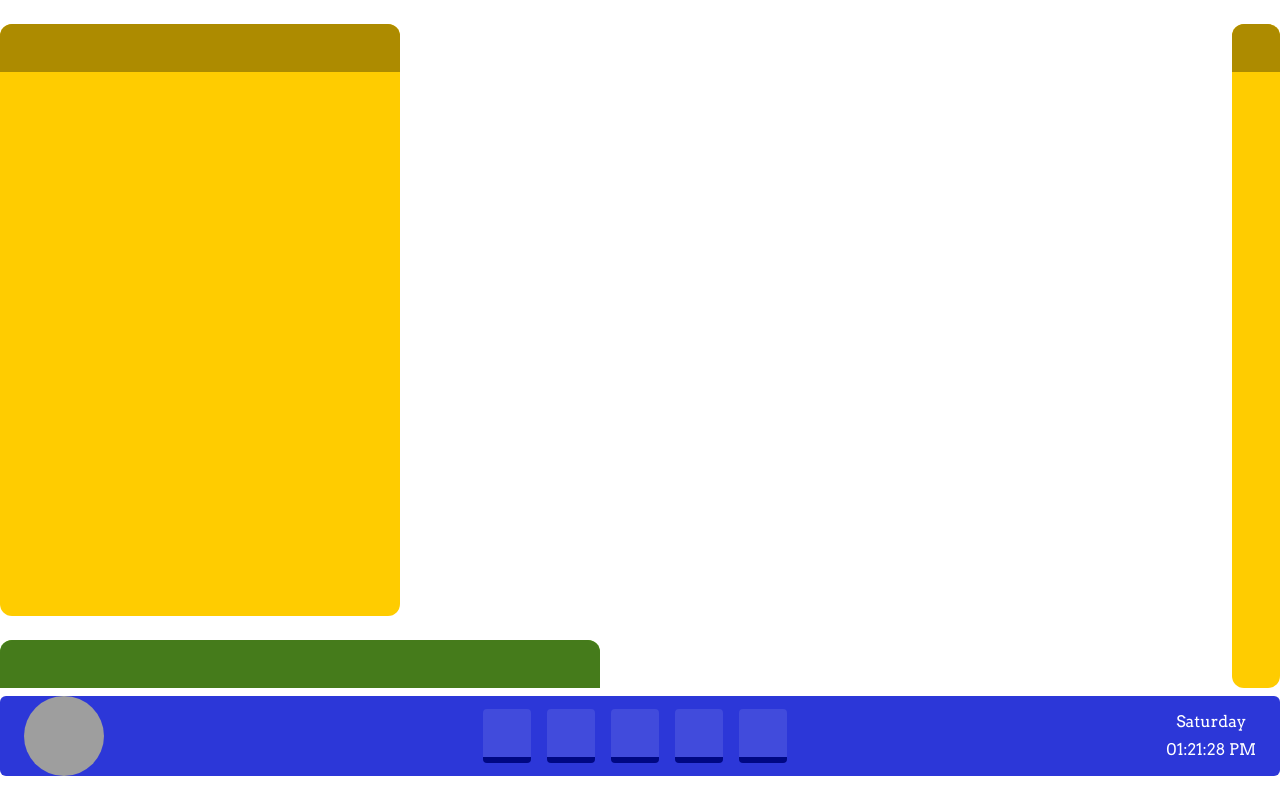
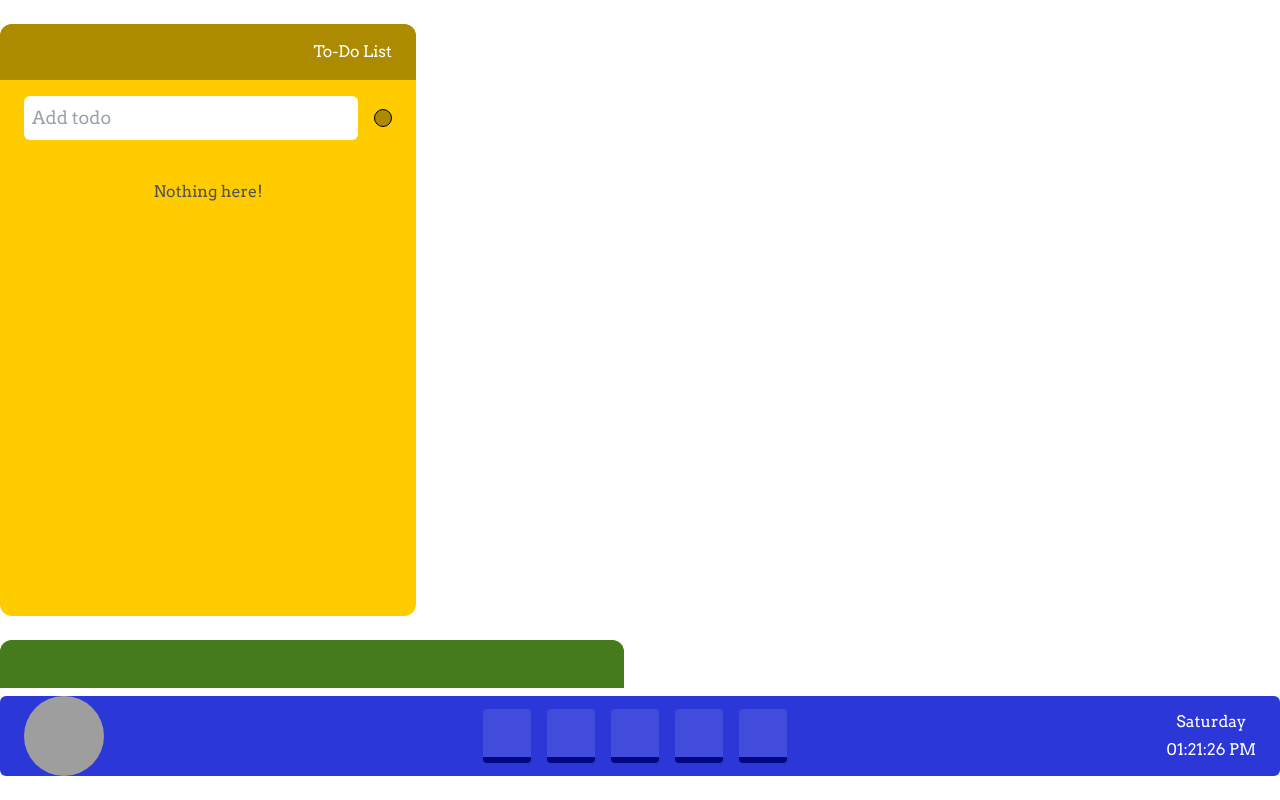
Before and after one commit to nekocandy/schulkit, a Nuxt app: page / in a window 1280 px wide. Built offline with nearby package versions, Linux system fonts and the light colour scheme; grey boxes are pictures that could not be loaded; what vue-toast-notification would draw is missing.

Commit message:
feat: basic todolist implementation

```diff
--- a/components/Dashboard/TodoList.vue
+++ b/components/Dashboard/TodoList.vue
@@ -1,13 +1,29 @@
 <script setup lang="ts">
-
+const todos = ref([])
 </script>
 
 <template>
   <div class="h-full w-full flex flex-col rounded-xl bg-[#ffcc00]">
-    <div class="flex items-center justify-between rounded-t-xl bg-[#ad8b00] px-6 py-6">
+    <div class="flex items-center justify-between rounded-t-xl bg-[#ad8b00] px-6 py-4 text-white">
       <div class="i-tabler-checklist" />
 
-      <div />
+      <div>
+        To-Do List
+      </div>
+    </div>
+
+    <div class="flex flex-col gap-4 px-6 py-4">
+      <div class="flex items-center gap-4">
+        <input class="w-full rounded-md px-2 py-2 text-lg" type="text" placeholder="Add todo">
+        <button class="border border-black rounded-full bg-[#ad8b00] p-2">
+          <div class="i-tabler-plus" />
+        </button>
+      </div>
+
+      <div v-if="todos.length" />
+      <div v-else class="pt-6 text-center text-zinc-600">
+        Nothing here!
+      </div>
     </div>
   </div>
 </template>
--- a/pages/index.vue
+++ b/pages/index.vue
@@ -12,7 +12,7 @@ definePageMeta({
     </div>
 
     <div class="flex flex-col">
-      <DashboardTodoList />
+      <!-- <DashboardTodoList /> -->
     </div>
   </div>
 </template>
```
